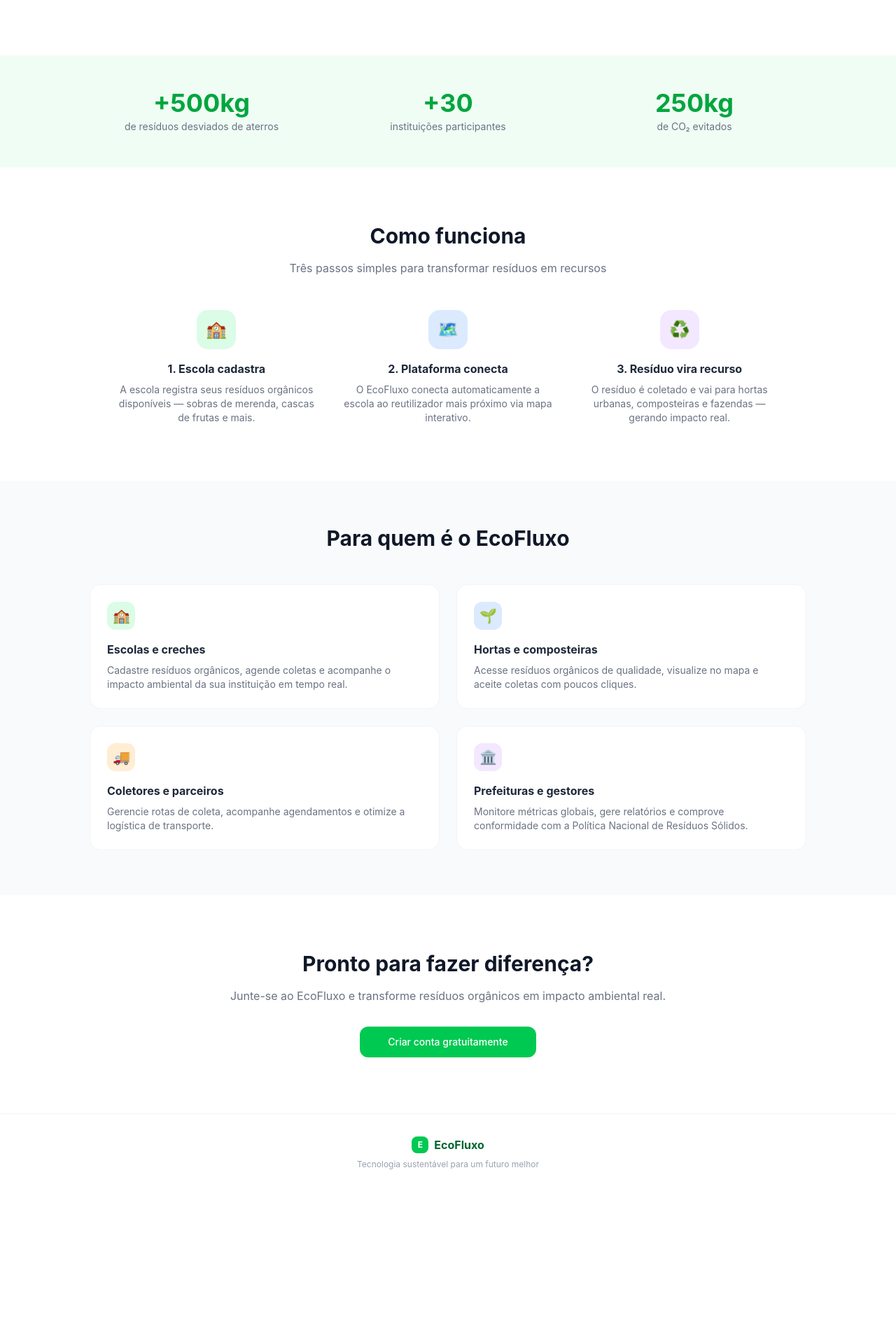
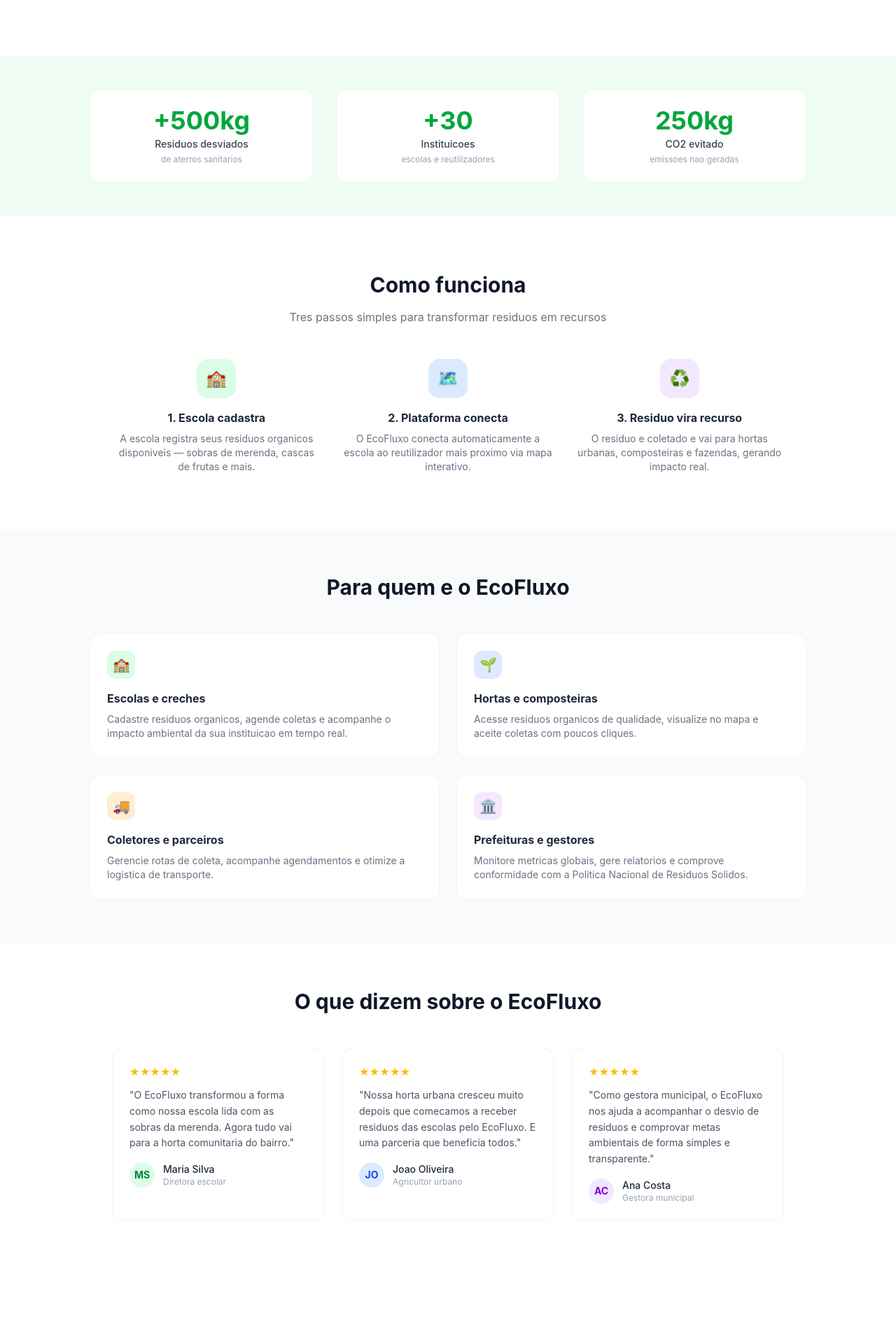
Before and after one commit to viniciusgabriel7773/Ecofluxo, a React app in the folder frontend/: page / in a window 1280 px wide. Shown: the part 528-2420 px from the top of the page at 70% size. Before the commit the page ends 2232 px from the top, so only its background shows below. Built offline with nearby package versions, Linux system fonts and the light colour scheme; no server answers; the HTML template or start-up script is replaced by a standard one.

Commit message:
feat: landing page com depoimentos e metricas melhoradas

```diff
--- a/frontend/src/pages/Landing.jsx
+++ b/frontend/src/pages/Landing.jsx
@@ -33,14 +33,14 @@
       {/* Hero */}
       <section className="px-8 py-20 max-w-5xl mx-auto text-center">
         <div className="inline-flex items-center gap-2 bg-green-50 text-green-700 text-xs font-medium px-4 py-2 rounded-full mb-6">
-          <span>5º lugar na 31ª Ciência Jovem</span>
+          <span>5 lugar na 31 Ciencia Jovem</span>
         </div>
         <h1 className="text-5xl font-bold text-gray-900 mb-6 leading-tight">
           Conectando escolas a um<br />
-          <span className="text-green-500">futuro mais sustentável</span>
+          <span className="text-green-500">futuro mais sustentavel</span>
         </h1>
         <p className="text-lg text-gray-500 mb-10 max-w-2xl mx-auto">
-          O EcoFluxo conecta escolas, creches e cantinas a hortas urbanas, composteiras e iniciativas ecológicas — reduzindo o desperdício de resíduos orgânicos e promovendo a economia circular.
+          O EcoFluxo conecta escolas, creches e cantinas a hortas urbanas, composteiras e iniciativas ecologicas, reduzindo o desperdicio de residuos organicos e promovendo a economia circular.
         </p>
         <div className="flex items-center justify-center gap-4">
           <button
@@ -53,25 +53,28 @@
             onClick={() => navigate('/login')}
             className="border border-gray-200 hover:bg-gray-50 text-gray-700 font-medium px-8 py-3 rounded-xl text-sm transition-colors"
           >
-            Já tenho conta
+            Ja tenho conta
           </button>
         </div>
       </section>
 
-      {/* Métricas */}
+      {/* Metricas */}
       <section className="px-8 py-12 bg-green-50">
         <div className="max-w-5xl mx-auto grid grid-cols-1 md:grid-cols-3 gap-8 text-center">
-          <div>
+          <div className="bg-white rounded-2xl p-6 border border-green-100">
             <p className="text-4xl font-bold text-green-600 mb-1">+500kg</p>
-            <p className="text-sm text-gray-500">de resíduos desviados de aterros</p>
+            <p className="text-sm font-medium text-gray-700 mb-1">Residuos desviados</p>
+            <p className="text-xs text-gray-400">de aterros sanitarios</p>
           </div>
-          <div>
+          <div className="bg-white rounded-2xl p-6 border border-green-100">
             <p className="text-4xl font-bold text-green-600 mb-1">+30</p>
-            <p className="text-sm text-gray-500">instituições participantes</p>
+            <p className="text-sm font-medium text-gray-700 mb-1">Instituicoes</p>
+            <p className="text-xs text-gray-400">escolas e reutilizadores</p>
           </div>
-          <div>
+          <div className="bg-white rounded-2xl p-6 border border-green-100">
             <p className="text-4xl font-bold text-green-600 mb-1">250kg</p>
-            <p className="text-sm text-gray-500">de CO₂ evitados</p>
+            <p className="text-sm font-medium text-gray-700 mb-1">CO2 evitado</p>
+            <p className="text-xs text-gray-400">emissoes nao geradas</p>
           </div>
         </div>
       </section>
@@ -79,28 +82,28 @@
       {/* Como funciona */}
       <section className="px-8 py-20 max-w-5xl mx-auto">
         <h2 className="text-3xl font-bold text-gray-900 text-center mb-4">Como funciona</h2>
-        <p className="text-gray-500 text-center mb-12">Três passos simples para transformar resíduos em recursos</p>
+        <p className="text-gray-500 text-center mb-12">Tres passos simples para transformar residuos em recursos</p>
         <div className="grid grid-cols-1 md:grid-cols-3 gap-8">
           <div className="text-center">
             <div className="w-14 h-14 bg-green-100 rounded-2xl flex items-center justify-center mx-auto mb-4">
               <span className="text-2xl">🏫</span>
             </div>
             <h3 className="font-bold text-gray-800 mb-2">1. Escola cadastra</h3>
-            <p className="text-sm text-gray-500">A escola registra seus resíduos orgânicos disponíveis — sobras de merenda, cascas de frutas e mais.</p>
+            <p className="text-sm text-gray-500">A escola registra seus residuos organicos disponiveis — sobras de merenda, cascas de frutas e mais.</p>
           </div>
           <div className="text-center">
             <div className="w-14 h-14 bg-blue-100 rounded-2xl flex items-center justify-center mx-auto mb-4">
               <span className="text-2xl">🗺️</span>
             </div>
             <h3 className="font-bold text-gray-800 mb-2">2. Plataforma conecta</h3>
-            <p className="text-sm text-gray-500">O EcoFluxo conecta automaticamente a escola ao reutilizador mais próximo via mapa interativo.</p>
+            <p className="text-sm text-gray-500">O EcoFluxo conecta automaticamente a escola ao reutilizador mais proximo via mapa interativo.</p>
           </div>
           <div className="text-center">
             <div className="w-14 h-14 bg-purple-100 rounded-2xl flex items-center justify-center mx-auto mb-4">
               <span className="text-2xl">♻️</span>
             </div>
-            <h3 className="font-bold text-gray-800 mb-2">3. Resíduo vira recurso</h3>
-            <p className="text-sm text-gray-500">O resíduo é coletado e vai para hortas urbanas, composteiras e fazendas — gerando impacto real.</p>
+            <h3 className="font-bold text-gray-800 mb-2">3. Residuo vira recurso</h3>
+            <p className="text-sm text-gray-500">O residuo e coletado e vai para hortas urbanas, composteiras e fazendas, gerando impacto real.</p>
           </div>
         </div>
       </section>
@@ -108,35 +111,93 @@
       {/* Quem usa */}
       <section className="px-8 py-16 bg-gray-50">
         <div className="max-w-5xl mx-auto">
-          <h2 className="text-3xl font-bold text-gray-900 text-center mb-12">Para quem é o EcoFluxo</h2>
+          <h2 className="text-3xl font-bold text-gray-900 text-center mb-12">Para quem e o EcoFluxo</h2>
           <div className="grid grid-cols-1 md:grid-cols-2 gap-6">
             <div className="bg-white rounded-2xl border border-gray-100 p-6">
               <div className="w-10 h-10 bg-green-100 rounded-xl flex items-center justify-center mb-4">
                 <span className="text-xl">🏫</span>
               </div>
               <h3 className="font-bold text-gray-800 mb-2">Escolas e creches</h3>
-              <p className="text-sm text-gray-500">Cadastre resíduos orgânicos, agende coletas e acompanhe o impacto ambiental da sua instituição em tempo real.</p>
+              <p className="text-sm text-gray-500">Cadastre residuos organicos, agende coletas e acompanhe o impacto ambiental da sua instituicao em tempo real.</p>
             </div>
             <div className="bg-white rounded-2xl border border-gray-100 p-6">
               <div className="w-10 h-10 bg-blue-100 rounded-xl flex items-center justify-center mb-4">
                 <span className="text-xl">🌱</span>
               </div>
               <h3 className="font-bold text-gray-800 mb-2">Hortas e composteiras</h3>
-              <p className="text-sm text-gray-500">Acesse resíduos orgânicos de qualidade, visualize no mapa e aceite coletas com poucos cliques.</p>
+              <p className="text-sm text-gray-500">Acesse residuos organicos de qualidade, visualize no mapa e aceite coletas com poucos cliques.</p>
             </div>
             <div className="bg-white rounded-2xl border border-gray-100 p-6">
               <div className="w-10 h-10 bg-orange-100 rounded-xl flex items-center justify-center mb-4">
                 <span className="text-xl">🚚</span>
               </div>
               <h3 className="font-bold text-gray-800 mb-2">Coletores e parceiros</h3>
-              <p className="text-sm text-gray-500">Gerencie rotas de coleta, acompanhe agendamentos e otimize a logística de transporte.</p>
+              <p className="text-sm text-gray-500">Gerencie rotas de coleta, acompanhe agendamentos e otimize a logistica de transporte.</p>
             </div>
             <div className="bg-white rounded-2xl border border-gray-100 p-6">
               <div className="w-10 h-10 bg-purple-100 rounded-xl flex items-center justify-center mb-4">
                 <span className="text-xl">🏛️</span>
               </div>
               <h3 className="font-bold text-gray-800 mb-2">Prefeituras e gestores</h3>
-              <p className="text-sm text-gray-500">Monitore métricas globais, gere relatórios e comprove conformidade com a Política Nacional de Resíduos Sólidos.</p>
+              <p className="text-sm text-gray-500">Monitore metricas globais, gere relatorios e comprove conformidade com a Politica Nacional de Residuos Solidos.</p>
+            </div>
+          </div>
+        </div>
+      </section>
+
+      {/* Depoimentos */}
+      <section className="px-8 py-16 max-w-5xl mx-auto">
+        <h2 className="text-3xl font-bold text-gray-900 text-center mb-12">O que dizem sobre o EcoFluxo</h2>
+        <div className="grid grid-cols-1 md:grid-cols-3 gap-6">
+          <div className="bg-white rounded-2xl border border-gray-100 p-6">
+            <div className="flex items-center gap-1 mb-3">
+              <span className="text-amber-400 text-sm">★★★★★</span>
+            </div>
+            <p className="text-sm text-gray-600 mb-4 leading-relaxed">
+              "O EcoFluxo transformou a forma como nossa escola lida com as sobras da merenda. Agora tudo vai para a horta comunitaria do bairro."
+            </p>
+            <div className="flex items-center gap-3">
+              <div className="w-9 h-9 bg-green-100 rounded-full flex items-center justify-center">
+                <span className="text-green-700 font-bold text-sm">MS</span>
+              </div>
+              <div>
+                <p className="text-sm font-medium text-gray-800">Maria Silva</p>
+                <p className="text-xs text-gray-400">Diretora escolar</p>
+              </div>
+            </div>
+          </div>
+          <div className="bg-white rounded-2xl border border-gray-100 p-6">
+            <div className="flex items-center gap-1 mb-3">
+              <span className="text-amber-400 text-sm">★★★★★</span>
+            </div>
+            <p className="text-sm text-gray-600 mb-4 leading-relaxed">
+              "Nossa horta urbana cresceu muito depois que comecamos a receber residuos das escolas pelo EcoFluxo. E uma parceria que beneficia todos."
+            </p>
+            <div className="flex items-center gap-3">
+              <div className="w-9 h-9 bg-blue-100 rounded-full flex items-center justify-center">
+                <span className="text-blue-700 font-bold text-sm">JO</span>
+              </div>
+              <div>
+                <p className="text-sm font-medium text-gray-800">Joao Oliveira</p>
+                <p className="text-xs text-gray-400">Agricultor urbano</p>
+              </div>
+            </div>
+          </div>
+          <div className="bg-white rounded-2xl border border-gray-100 p-6">
+            <div className="flex items-center gap-1 mb-3">
+              <span className="text-amber-400 text-sm">★★★★★</span>
+            </div>
+            <p className="text-sm text-gray-600 mb-4 leading-relaxed">
+              "Como gestora municipal, o EcoFluxo nos ajuda a acompanhar o desvio de residuos e comprovar metas ambientais de forma simples e transparente."
+            </p>
+            <div className="flex items-center gap-3">
+              <div className="w-9 h-9 bg-purple-100 rounded-full flex items-center justify-center">
+                <span className="text-purple-700 font-bold text-sm">AC</span>
+              </div>
+              <div>
+                <p className="text-sm font-medium text-gray-800">Ana Costa</p>
+                <p className="text-xs text-gray-400">Gestora municipal</p>
+              </div>
             </div>
           </div>
         </div>
@@ -144,8 +205,8 @@
 
       {/* CTA Final */}
       <section className="px-8 py-20 max-w-3xl mx-auto text-center">
-        <h2 className="text-3xl font-bold text-gray-900 mb-4">Pronto para fazer diferença?</h2>
-        <p className="text-gray-500 mb-8">Junte-se ao EcoFluxo e transforme resíduos orgânicos em impacto ambiental real.</p>
+        <h2 className="text-3xl font-bold text-gray-900 mb-4">Pronto para fazer diferenca?</h2>
+        <p className="text-gray-500 mb-8">Junte-se ao EcoFluxo e transforme residuos organicos em impacto ambiental real.</p>
         <button
           onClick={() => navigate('/register')}
           className="bg-green-500 hover:bg-green-600 text-white font-medium px-10 py-3 rounded-xl text-sm transition-colors"
@@ -162,7 +223,7 @@
           </div>
           <span className="font-bold text-green-800">EcoFluxo</span>
         </div>
-        <p className="text-xs text-gray-400">Tecnologia sustentável para um futuro melhor</p>
+        <p className="text-xs text-gray-400">Tecnologia sustentavel para um futuro melhor</p>
       </footer>
 
     </div>
```
